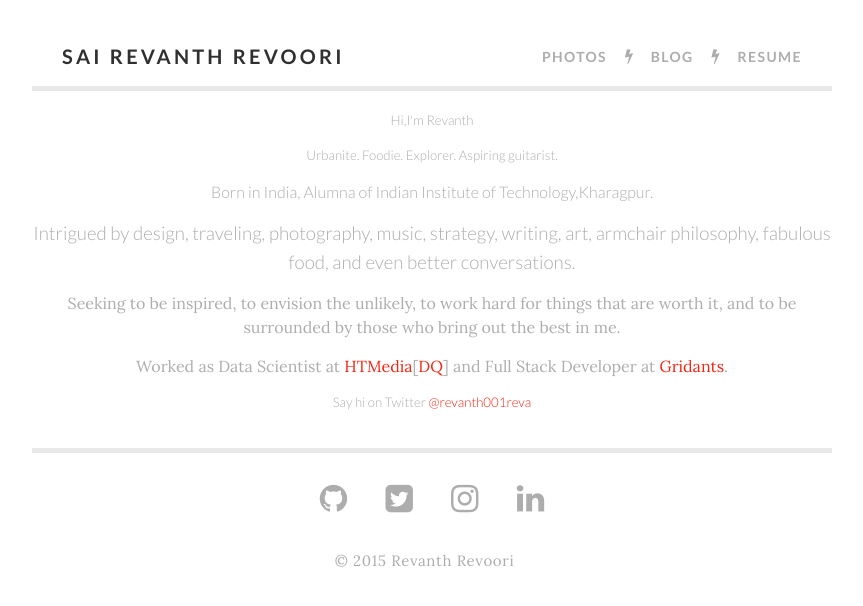
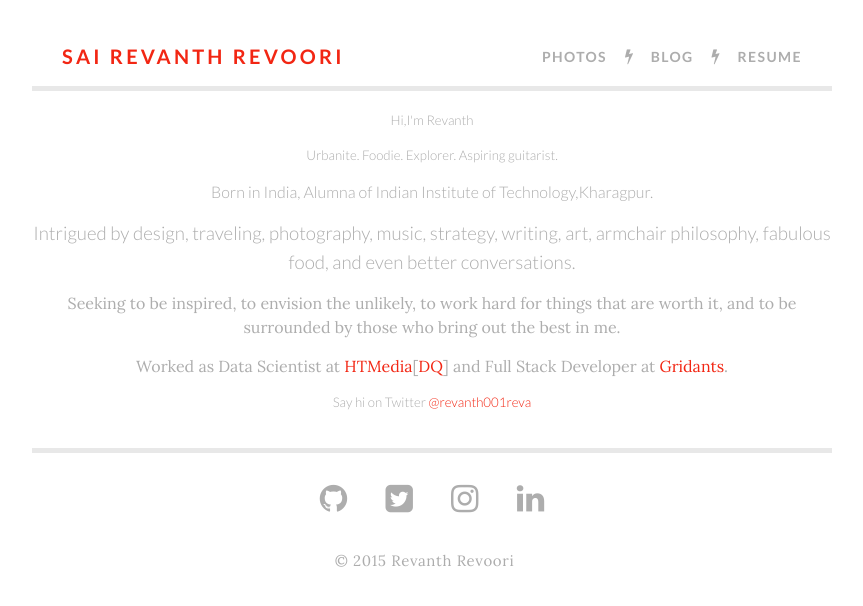
Before and after one commit to rrevanth/rrevanth.github.io, a Jekyll site: the page built from index.html, in a window 1280 px wide. Shown: the top 606 px of the page, without its empty margins (208-1071 px from the left). Built offline with Jekyll 4.4.1, drawn with Linux system fonts in a browser that asks for light colours; nearby versions of some CDN libraries.

Commit message:
Prettifying

```diff
--- a/_sass/_layout.scss
+++ b/_sass/_layout.scss
@@ -13,7 +13,7 @@
 .site-title {
     float: left;
     font-weight: $bold-font-weight;
-    color: $black;
+    color: $red;
     font-size: 20px;
     line-height: 40px;
     letter-spacing: .2rem;
@@ -23,7 +23,7 @@
 
     &,
     &:visited {
-        color: $black;
+        color: $red;
     }
 
 
```
